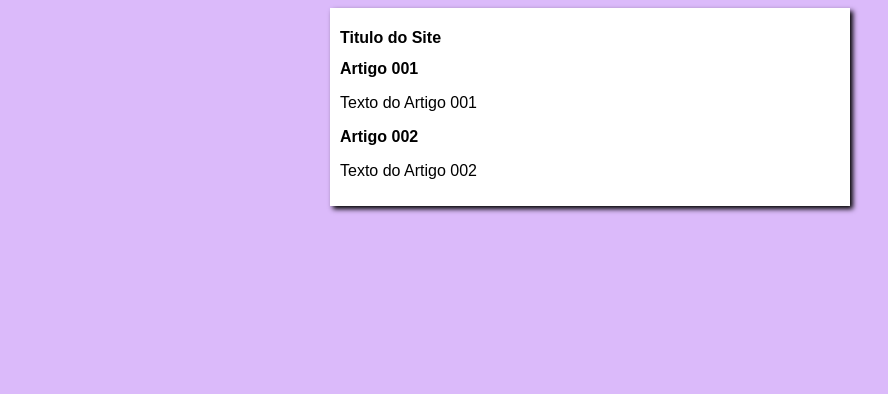
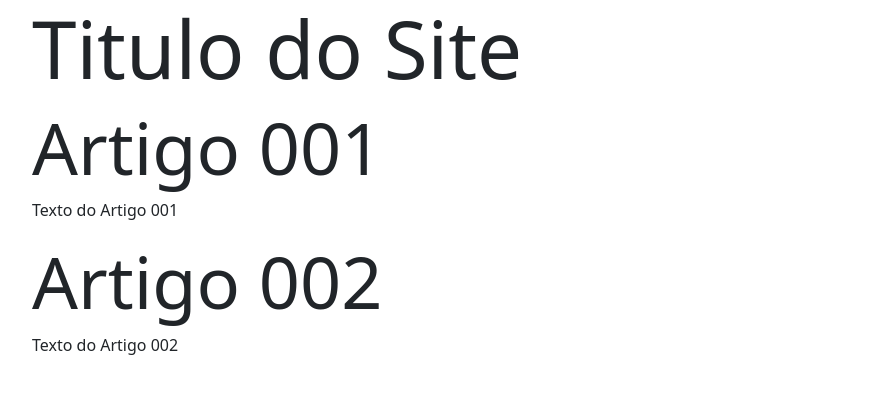
Before and after one commit to geisson/projeto-site, a plain HTML site: page index.html in a window 1280 px wide. Shown: the whole page, without its empty margins (50-938 px from the left). Drawn offline with nearby package versions, Linux system fonts and the light colour scheme.

Commit message:
adicionando bootstrap

```diff
--- a/index.html
+++ b/index.html
@@ -6,25 +6,37 @@
   <meta http-equiv="X-UA-Compatible" content="IE=edge">
   <meta name="viewport" content="width=device-width, initial-scale=1.0">
   <title>Curso em Vídeo</title>
-  <link rel="stylesheet" href="estilos/style.css">
+  <link href="https://cdn.jsdelivr.net/npm/bootstrap@5.0.0-beta2/dist/css/bootstrap.min.css" rel="stylesheet"
+    integrity="sha384-BmbxuPwQa2lc/FVzBcNJ7UAyJxM6wuqIj61tLrc4wSX0szH/Ev+nYRRuWlolflfl" crossorigin="anonymous">
 </head>
 
 <body>
-  <main>
+  <div class="container">
+    <div class="row">
+      <div class="col">
 
         <head>
-      <h1>Titulo do Site</h1>
+          <h1 class="display-1">Titulo do Site</h1>
         </head>
+      </div>
+    </div>
+
+    <div class="row">
+      <div class="col">
+        <main>
           <article>
-      <h2>Artigo 001</h2>
+            <h2 class="display-2">Artigo 001</h2>
             <p>Texto do Artigo 001</p>
           </article>
           <article>
-      <h2>Artigo 002</h2>
+            <h2 class="display-2">Artigo 002</h2>
             <p>Texto do Artigo 002</p>
           </article>
 
         </main>
+      </div>
+    </div>
+  </div>
 </body>
 
 </html>
```
Lines whose indentation alone changed are shown as unchanged.
